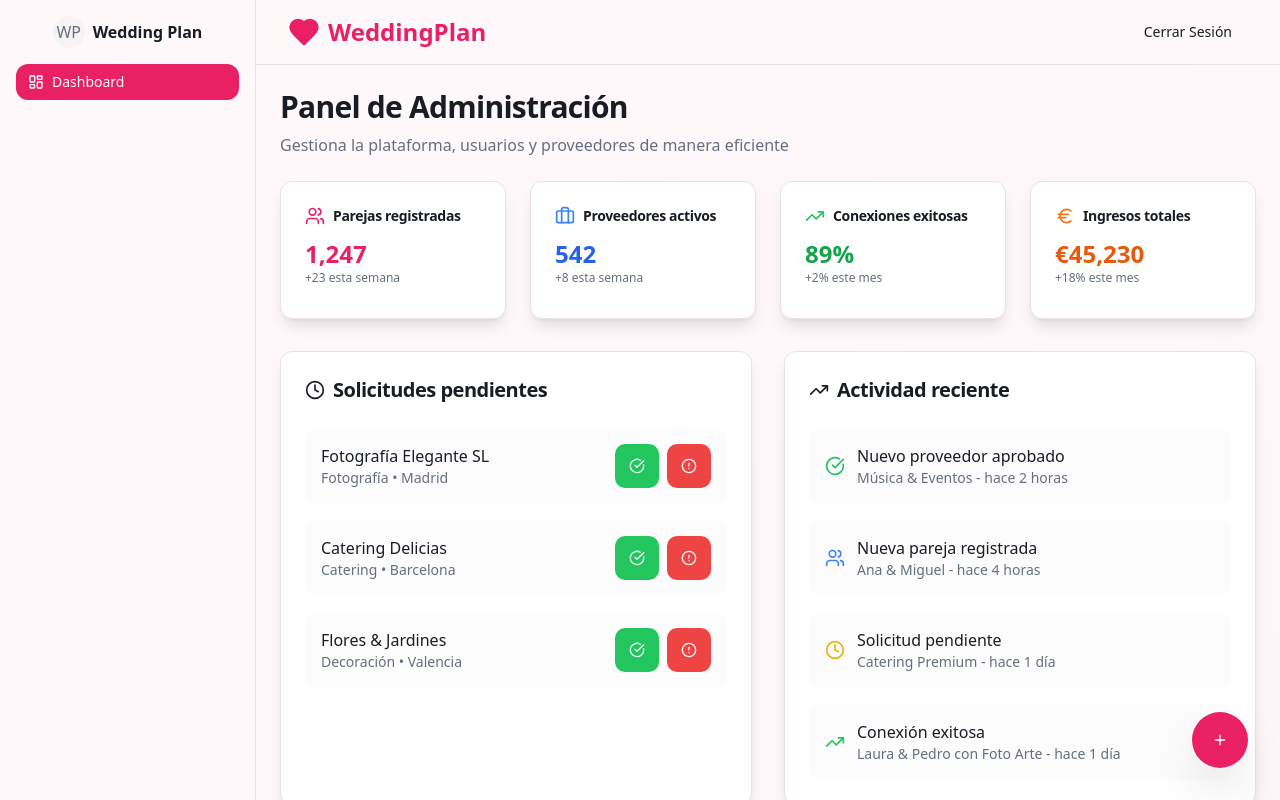
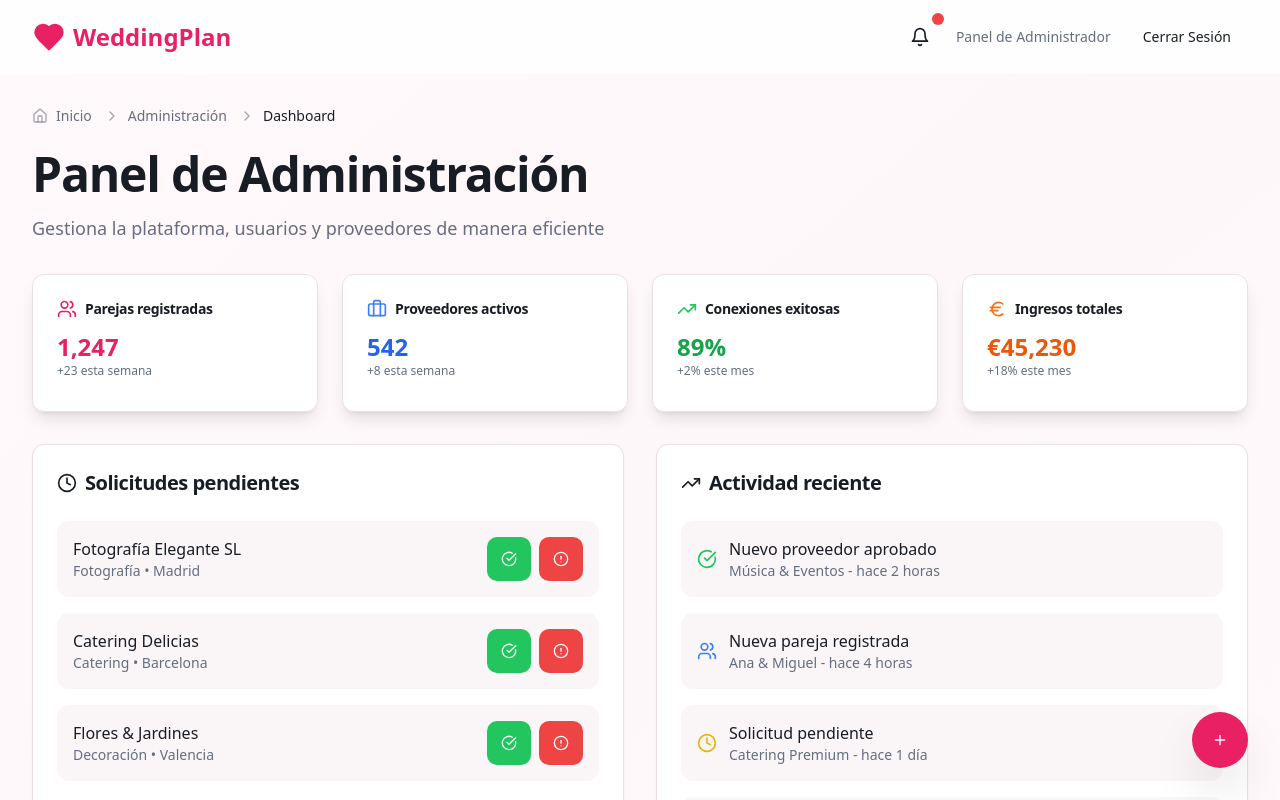
Before and after one commit to enriicrey/love-story-auth, a React (Vite) app: page /admin/dashboard in a window 1280 px wide. Shown: the top 800 px of the page. Built offline with nearby package versions, Linux system fonts and the light colour scheme.

Commit message:
Reverted to commit 79535d3458633ded7ea71e7c7fa5ec7ea5dae0e7

```diff
--- a/src/pages/AdminDashboard.tsx
+++ b/src/pages/AdminDashboard.tsx
@@ -2,11 +2,10 @@
 import { Link } from "react-router-dom";
 import { Button } from "@/shared/ui/button";
 import { Card, CardContent, CardHeader, CardTitle } from "@/shared/ui/card";
-import { Badge } from "@/components/ui/badge";
+import { Badge } from "@/shared/ui/badge";
 import { Breadcrumbs } from "@/components/navigation/Breadcrumbs";
 import { FloatingActionButton } from "@/shared/ui/floating-action-button";
 import { KPICard } from "@/shared/components/kpi-card";
-import { DashboardLayout } from "@/shared/layout/DashboardLayout";
 import {
   Heart,
   Users,
@@ -24,9 +23,43 @@ import { cn } from "@/lib/utils";
 
 const AdminDashboard = () => {
   return (
-    <DashboardLayout userType="admin" title="Panel de Administración" subtitle="Gestiona la plataforma, usuarios y proveedores de manera eficiente">
+    <div className="min-h-screen bg-gradient-to-br from-background via-secondary/20 to-background">
+      <header className="glass-effect sticky top-0 z-40 border-b border-border/50">
+        <div className="container mx-auto responsive-padding py-4">
+          <div className="flex items-center justify-between">
+            <Link to="/" className="flex items-center space-x-2 text-2xl font-bold text-primary hover:text-primary/80 transition-colors">
+              <Heart className="h-8 w-8 fill-current" />
+              <span>WeddingPlan</span>
+            </Link>
+
+            <div className="flex items-center space-x-4">
+              <Button variant="ghost" size="icon" className="relative">
+                <Bell className="h-5 w-5" />
+                <span className="absolute -top-1 -right-1 h-3 w-3 bg-destructive rounded-full text-xs"></span>
+              </Button>
+              <span className="text-sm text-muted-foreground hidden sm:block">Panel de Administrador</span>
+              <Button variant="ghost" asChild>
+                <Link to="/">Cerrar Sesión</Link>
+              </Button>
+            </div>
+          </div>
+        </div>
+      </header>
+
+      <div className="container mx-auto responsive-padding py-8">
+        <Breadcrumbs />
+
+        <div className="mb-8 animate-fade-in">
+          <h1 className="text-4xl font-bold text-foreground mb-4 lg:text-5xl">
+            Panel de Administración
+          </h1>
+          <p className="text-lg text-muted-foreground responsive-text">
+            Gestiona la plataforma, usuarios y proveedores de manera eficiente
+          </p>
+        </div>
+
         {/* KPI Cards - Updated to use KPICard component */}
-      <div className="grid grid-cols-1 md:grid-cols-2 lg:grid-cols-4 gap-6 mb-8">
+        <div className="responsive-grid mb-8">
           <KPICard
             title="Parejas registradas"
             value="1,247"
@@ -69,7 +102,7 @@ const AdminDashboard = () => {
 
         {/* Main content area */}
         <div className="grid grid-cols-1 xl:grid-cols-2 gap-8 mb-8">
-        <Card className="shadow-lg hover:shadow-xl transition-shadow">
+          <Card className="hover-lift">
             <CardHeader>
               <CardTitle className="text-xl flex items-center gap-2">
                 <Clock className="h-5 w-5" />
@@ -83,7 +116,7 @@ const AdminDashboard = () => {
                   { name: "Catering Delicias", type: "Catering", location: "Barcelona" },
                   { name: "Flores & Jardines", type: "Decoración", location: "Valencia" }
                 ].map((provider, index) => (
-                <div key={index} className="flex justify-between items-center p-4 bg-secondary/20 rounded-xl hover:bg-secondary/30 transition-colors">
+                  <div key={index} className="flex justify-between items-center p-4 bg-secondary/50 rounded-xl hover:bg-secondary/70 transition-colors">
                     <div>
                       <div className="font-medium text-foreground">{provider.name}</div>
                       <div className="text-sm text-muted-foreground">{provider.type} • {provider.location}</div>
@@ -102,7 +135,7 @@ const AdminDashboard = () => {
             </CardContent>
           </Card>
 
-        <Card className="shadow-lg hover:shadow-xl transition-shadow">
+          <Card className="hover-lift">
             <CardHeader>
               <CardTitle className="text-xl flex items-center gap-2">
                 <TrendingUp className="h-5 w-5" />
@@ -117,7 +150,7 @@ const AdminDashboard = () => {
                   { icon: Clock, text: "Solicitud pendiente", detail: "Catering Premium", time: "hace 1 día", color: "text-yellow-500" },
                   { icon: TrendingUp, text: "Conexión exitosa", detail: "Laura & Pedro con Foto Arte", time: "hace 1 día", color: "text-green-500" }
                 ].map((activity, index) => (
-                <div key={index} className="flex items-center space-x-3 p-4 bg-secondary/20 rounded-xl hover:bg-secondary/30 transition-colors">
+                  <div key={index} className="flex items-center space-x-3 p-4 bg-secondary/50 rounded-xl hover:bg-secondary/70 transition-colors">
                     <activity.icon className={cn("h-5 w-5", activity.color)} />
                     <div className="flex-1 min-w-0">
                       <div className="font-medium text-foreground truncate">{activity.text}</div>
@@ -131,7 +164,7 @@ const AdminDashboard = () => {
         </div>
 
         {/* Admin tools */}
-      <Card className="shadow-lg hover:shadow-xl transition-shadow">
+        <Card className="hover-lift">
           <CardHeader>
             <CardTitle className="text-xl flex items-center gap-2">
               <Settings className="h-5 w-5" />
@@ -154,13 +187,14 @@ const AdminDashboard = () => {
             </div>
           </CardContent>
         </Card>
+      </div>
 
       {/* Floating Action Button */}
       <FloatingActionButton
         onClick={() => console.log('Nueva acción')}
         icon={<Plus className="h-6 w-6" />}
       />
-    </DashboardLayout>
+    </div>
   );
 };
 
--- a/src/pages/ProviderClients.tsx
+++ b/src/pages/ProviderClients.tsx
@@ -4,12 +4,12 @@ import { Link } from "react-router-dom";
 import { AppSidebar } from "@/components/AppSidebar";
 import { DashboardHeader } from "@/components/dashboard/DashboardHeader";
 import { SidebarProvider, SidebarInset } from "@/components/ui/sidebar";
-import { Card, CardContent, CardHeader, CardTitle } from "@/shared/ui/card";
-import { Button } from "@/shared/ui/button";
-import { Input } from "@/shared/ui/input";
-import { Select, SelectContent, SelectItem, SelectTrigger, SelectValue } from "@/shared/ui/select";
-import { Dialog, DialogContent, DialogHeader, DialogTitle, DialogTrigger } from "@/shared/ui/dialog";
-import { Badge } from "@/shared/ui/badge";
+import { Card, CardContent, CardHeader, CardTitle } from "@/components/ui/card";
+import { Button } from "@/components/ui/button";
+import { Input } from "@/components/ui/input";
+import { Select, SelectContent, SelectItem, SelectTrigger, SelectValue } from "@/components/ui/select";
+import { Dialog, DialogContent, DialogHeader, DialogTitle, DialogTrigger } from "@/components/ui/dialog";
+import { Badge } from "@/components/ui/badge";
 import { Search, Plus, MessageCircle, Eye, Edit, Heart, MapPin, Calendar } from "lucide-react";
 
 const mockClients = [
@@ -150,8 +150,7 @@ const ProviderClients = () => {
               </div>
 
               {/* Filters */}
-              <Card className="p-4">
-                <div className="flex flex-col sm:flex-row gap-4">
+              <div className="flex flex-col sm:flex-row gap-4 bg-white p-4 rounded-lg border">
                 <div className="relative flex-1">
                   <Search className="absolute left-3 top-1/2 transform -translate-y-1/2 text-muted-foreground h-4 w-4" />
                   <Input
@@ -186,12 +185,11 @@ const ProviderClients = () => {
                   </SelectContent>
                 </Select>
               </div>
-              </Card>
 
               {/* Clients Grid */}
               <div className="grid grid-cols-1 md:grid-cols-2 lg:grid-cols-3 gap-6">
                 {filteredClients.map((client) => (
-                  <Card key={client.id} className="hover:shadow-xl transition-shadow">
+                  <Card key={client.id} className="shadow-lg hover:shadow-xl transition-shadow">
                     <CardHeader className="pb-3">
                       <div className="flex justify-between items-start">
                         <div>
--- a/src/pages/ProviderDashboard.tsx
+++ b/src/pages/ProviderDashboard.tsx
@@ -3,7 +3,7 @@ import { useState } from "react";
 import { DashboardLayout } from "@/shared/layout/DashboardLayout";
 import { Card, CardContent, CardHeader, CardTitle } from "@/shared/ui/card";
 import { Button } from "@/shared/ui/button";
-import { Badge } from "@/components/ui/badge";
+import { Badge } from "@/shared/ui/badge";
 import { KPICard } from "@/shared/components/kpi-card";
 import { Calendar, Euro, Star, Users, Plus, MessageSquare, FileText } from "lucide-react";
 
@@ -86,25 +86,25 @@ const ProviderDashboard = () => {
 
       <div className="grid grid-cols-1 lg:grid-cols-3 gap-6">
         {/* Recent Bookings */}
-        <Card className="lg:col-span-2">
+        <Card className="lg:col-span-2 shadow-lg">
           <CardHeader>
             <CardTitle className="text-xl">Reservas Recientes</CardTitle>
           </CardHeader>
           <CardContent>
             <div className="space-y-4">
               {recentBookings.map((booking) => (
-                <div key={booking.id} className="flex items-center justify-between p-4 bg-secondary/20 rounded-lg hover:bg-secondary/30 transition-colors">
+                <div key={booking.id} className="flex items-center justify-between p-4 bg-secondary rounded-lg hover:bg-secondary/80 transition-colors">
                   <div>
                     <div className="font-medium">{booking.client}</div>
                     <div className="text-sm text-muted-foreground">{booking.service}</div>
                     <div className="text-sm text-muted-foreground">{booking.date}</div>
                   </div>
                   <div className="flex items-center space-x-3">
-                    <Badge variant={booking.status === "confirmed" ? "default" : booking.status === "pending" ? "secondary" : "outline"}>
+                    <Badge>
                       {booking.status === "confirmed" ? "Confirmado" :
                        booking.status === "pending" ? "Pendiente" : "Completado"}
                     </Badge>
-                    <div className="font-semibold text-primary">{booking.amount}</div>
+                    <div className="font-semibold">{booking.amount}</div>
                   </div>
                 </div>
               ))}
@@ -113,7 +113,7 @@ const ProviderDashboard = () => {
         </Card>
 
         {/* Quick Actions */}
-        <Card>
+        <Card className="shadow-lg">
           <CardHeader>
             <CardTitle className="text-xl">Acciones Rápidas</CardTitle>
           </CardHeader>
```
Lines whose indentation alone changed are shown as unchanged.
